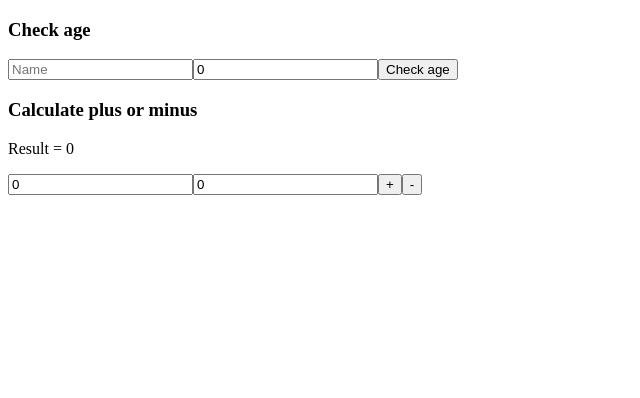
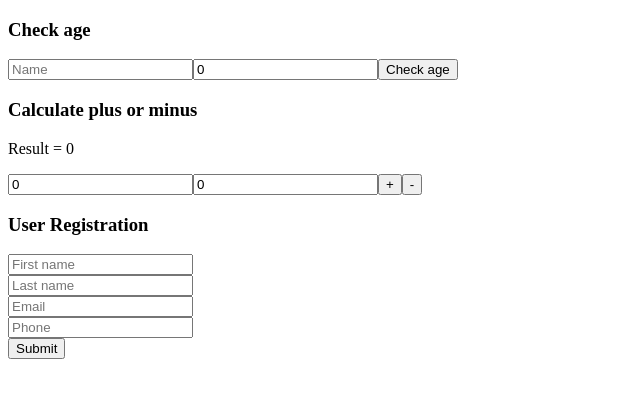
Before and after one commit to jantih/viope, a React (Create React App) app: page / in a window 1280 px wide. Shown: the top 398 px of the page, without its empty margins (0-640 px from the left). Built offline with nearby package versions, Linux system fonts and the light colour scheme.

Commit message:
Ch5 done

```diff
--- a/src/App.js
+++ b/src/App.js
@@ -1,12 +1,14 @@
 import React from 'react';
 import './App.css';
-import AgeCheck from './Modules/AgeCheck';
-import PlusMinus from './Modules/PlusMinus';
+import AgeCheck from './Chapter5/AgeCheck';
+import PlusMinus from './Chapter5/PlusMinus';
+import UserRegistration from './Chapter5/UserRegistration';
 function App() {
   return (
     <>
       <AgeCheck />
       <PlusMinus />
+      <UserRegistration/>
     </>
   )
 }
--- /dev/null
+++ b/src/Chapter5/UserRegistration.jsx
@@ -0,0 +1,27 @@
+// Ch5.3
+/*
+Create React component that renders user registration form with the following fields: first name, last name, email and phone. The field values are saved to a state and the value of state should be an user object that contains firstName, lastName, email and phone properties. When the submit button is pressed, the component validates that all fields are filled. If the validation fails, the component shows an alert with text 'All fields are required'. If all fields are filled, the component shows an alert with text 'Welcome {firstName} {lastName}'.
+*/
+import React, { useState } from 'react';
+export default function UserRegistration() {
+    const [stats, setStats] = useState({ fname: '', lname: '', email: '', phone: '' });
+    const inputChanged = (event) => {
+        setStats({ ...stats, [event.target.name]: event.target.value });
+    }
+    const handleForm = (event) => {
+        event.preventDefault();
+        (stats.fname && stats.lname && stats.email && stats.phone) !== '' ? alert(`Welcome ${stats.fname} ${stats.lname}`) : alert('All fields are required');
+    }
+    return (
+        <div>
+            <h3>User Registration</h3>
+            <form onSubmit={handleForm}>
+                <input placeholder='First name' name='fname' value={stats.fname} onChange={inputChanged} /><br/>
+                <input placeholder='Last name' name='lname' value={stats.lname} onChange={inputChanged} /><br/>
+                <input placeholder='Email' name='email' value={stats.email} onChange={inputChanged} /><br/>
+                <input placeholder='Phone' name='phone' value={stats.phone} onChange={inputChanged} /><br/>
+                <button onClick={handleForm}>Submit</button>
+            </form>
+        </div>
+    )
+}
```
Also changed, not shown: src/Chapter5/AgeCheck.jsx (renamed from src/Modules/AgeCheck.jsx), src/Chapter5/PlusMinus.jsx (renamed from src/Modules/PlusMinus.jsx).
